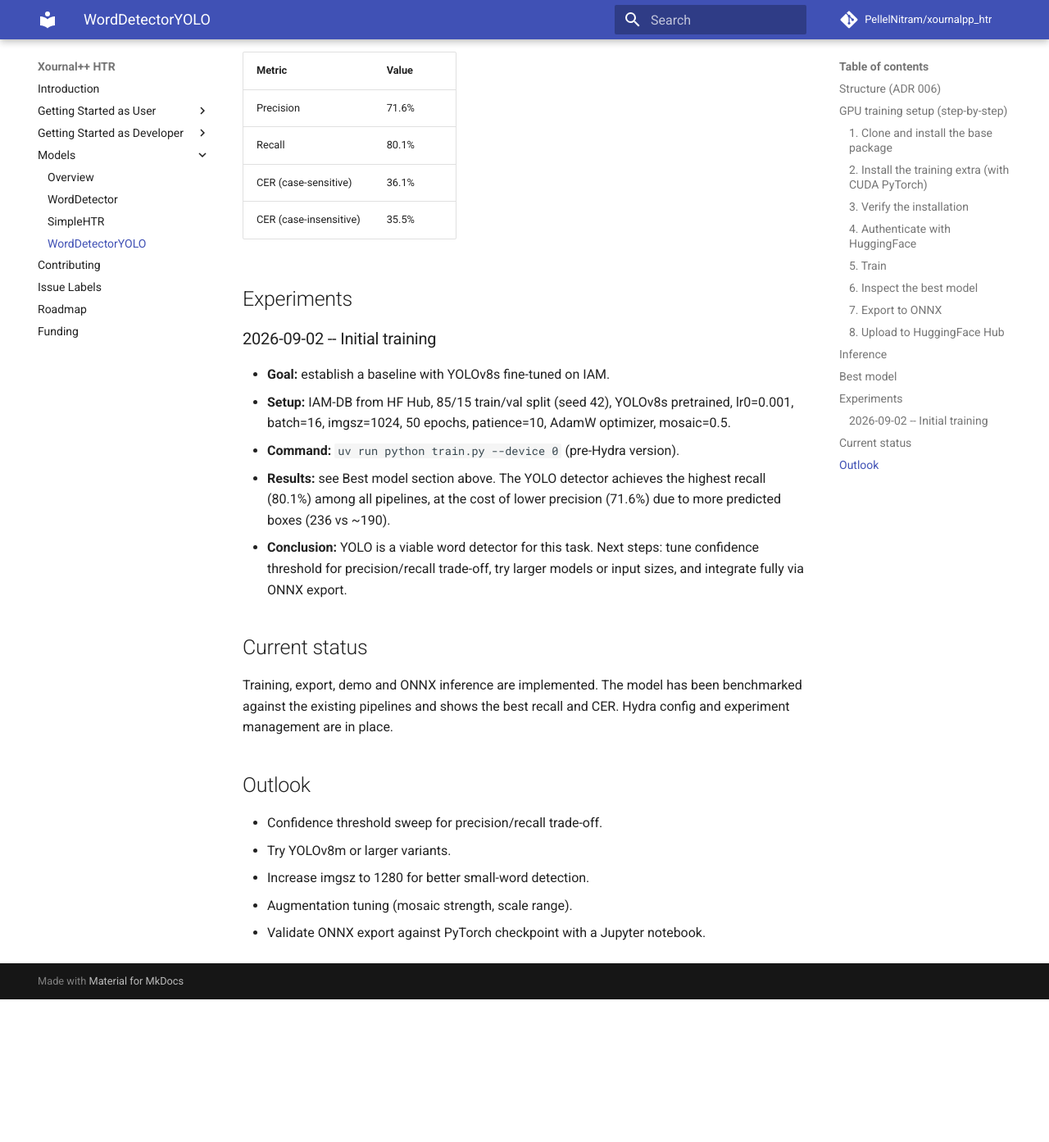
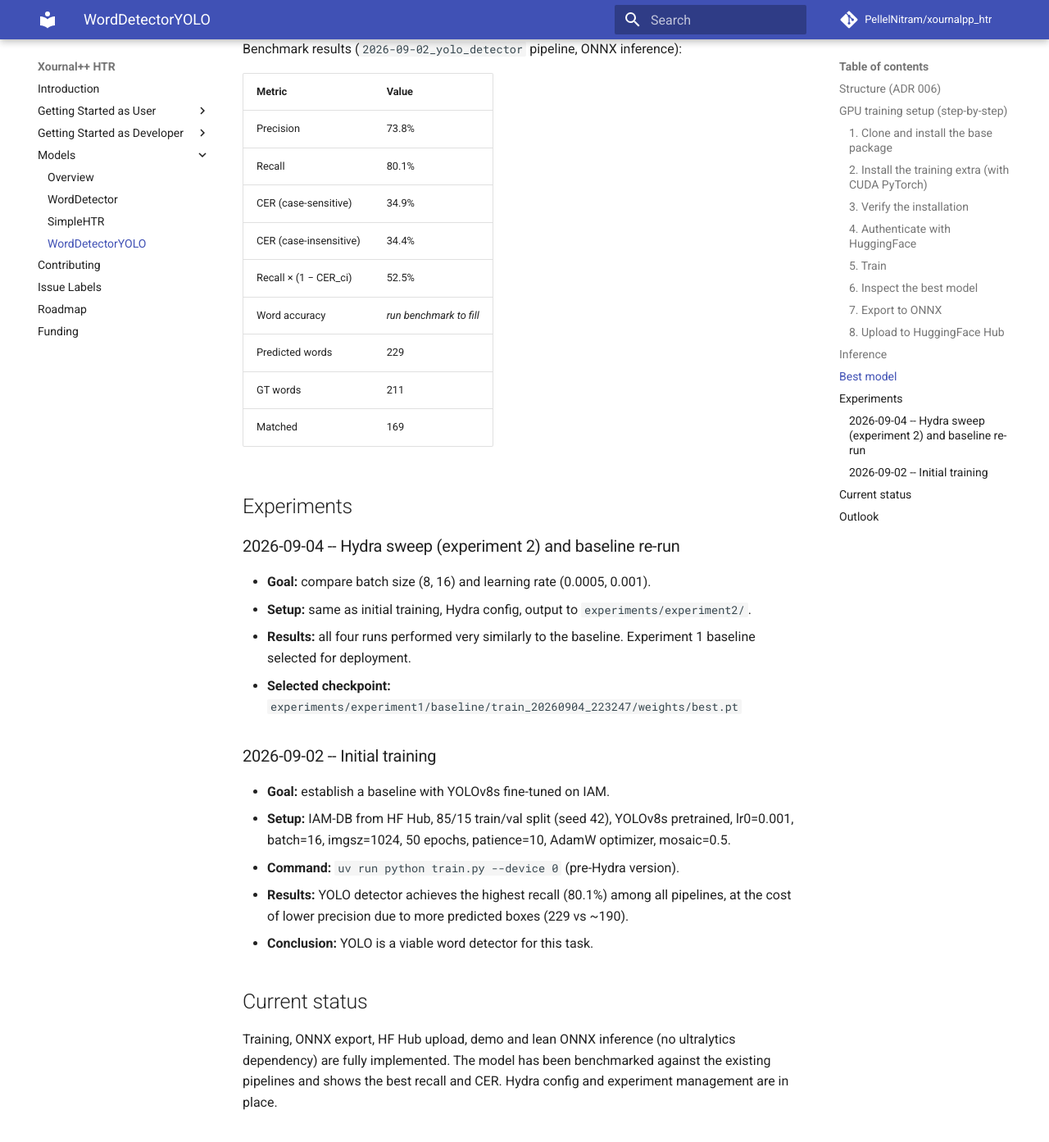
Before and after one commit to PellelNitram/xournalpp_htr, an MkDocs documentation site: the page built from docs/models/word_detector_yolo.md, in a window 1280 px wide and 1400 px high, scrolled down 3440 px. Shown: the top 1393 px of the window at 82% size. Built offline with MkDocs 1.6.1 and Material for MkDocs 9.7.7, drawn with Linux system fonts in a browser that asks for light colours; comment, search, counter and statistics services are not loaded; before the commit the page ends 4659 px from its top, so only the background shows below that; some of the changed text lies outside the part shown.

Commit message:
Update YOLO docs with ONNX benchmark results and selected experiment. [CC]

```diff
--- a/docs/models/word_detector_yolo.md
+++ b/docs/models/word_detector_yolo.md
@@ -149,20 +149,37 @@ with `SimpleHTRModel` for end-to-end HTR.
 
 ## Best model
 
-Initial training, 50 epochs, default hyperparameters.
+Experiment 1 baseline (`experiments/experiment1/baseline/`), exported to
+ONNX and uploaded to
+[PellelNitram/xournalpp-htr-word-detector-yolo](https://huggingface.co/PellelNitram/xournalpp-htr-word-detector-yolo).
 
-Benchmark results (`2026-09-02_yolo_detector` pipeline):
+Benchmark results (`2026-09-02_yolo_detector` pipeline, ONNX inference):
 
 | Metric | Value |
 |---|---|
-| Precision | 71.6% |
+| Precision | 73.8% |
 | Recall | 80.1% |
-| CER (case-sensitive) | 36.1% |
-| CER (case-insensitive) | 35.5% |
+| CER (case-sensitive) | 34.9% |
+| CER (case-insensitive) | 34.4% |
+| Recall × (1 − CER_ci) | 52.5% |
+| Word accuracy | *run benchmark to fill* |
+| Predicted words | 229 |
+| GT words | 211 |
+| Matched | 169 |
 
 ## Experiments
 
 <!-- Add new experiments below, newest first. -->
+
+### 2026-09-04 -- Hydra sweep (experiment 2) and baseline re-run
+
+- **Goal:** compare batch size (8, 16) and learning rate (0.0005, 0.001).
+- **Setup:** same as initial training, Hydra config, output to
+  `experiments/experiment2/`.
+- **Results:** all four runs performed very similarly to the baseline.
+  Experiment 1 baseline selected for deployment.
+- **Selected checkpoint:**
+  `experiments/experiment1/baseline/train_20260904_223247/weights/best.pt`
 
 ### 2026-09-02 -- Initial training
 
@@ -171,18 +188,17 @@ Benchmark results (`2026-09-02_yolo_detector` pipeline):
   YOLOv8s pretrained, lr0=0.001, batch=16, imgsz=1024, 50 epochs,
   patience=10, AdamW optimizer, mosaic=0.5.
 - **Command:** `uv run python train.py --device 0` (pre-Hydra version).
-- **Results:** see Best model section above. The YOLO detector achieves
-  the highest recall (80.1%) among all pipelines, at the cost of lower
-  precision (71.6%) due to more predicted boxes (236 vs ~190).
-- **Conclusion:** YOLO is a viable word detector for this task. Next steps:
-  tune confidence threshold for precision/recall trade-off, try larger
-  models or input sizes, and integrate fully via ONNX export.
+- **Results:** YOLO detector achieves the highest recall (80.1%) among
+  all pipelines, at the cost of lower precision due to more predicted
+  boxes (229 vs ~190).
+- **Conclusion:** YOLO is a viable word detector for this task.
 
 ## Current status
 
-Training, export, demo and ONNX inference are implemented. The model has
-been benchmarked against the existing pipelines and shows the best recall
-and CER. Hydra config and experiment management are in place.
+Training, ONNX export, HF Hub upload, demo and lean ONNX inference (no
+ultralytics dependency) are fully implemented. The model has been
+benchmarked against the existing pipelines and shows the best recall and
+CER. Hydra config and experiment management are in place.
 
 ## Outlook
 
```
